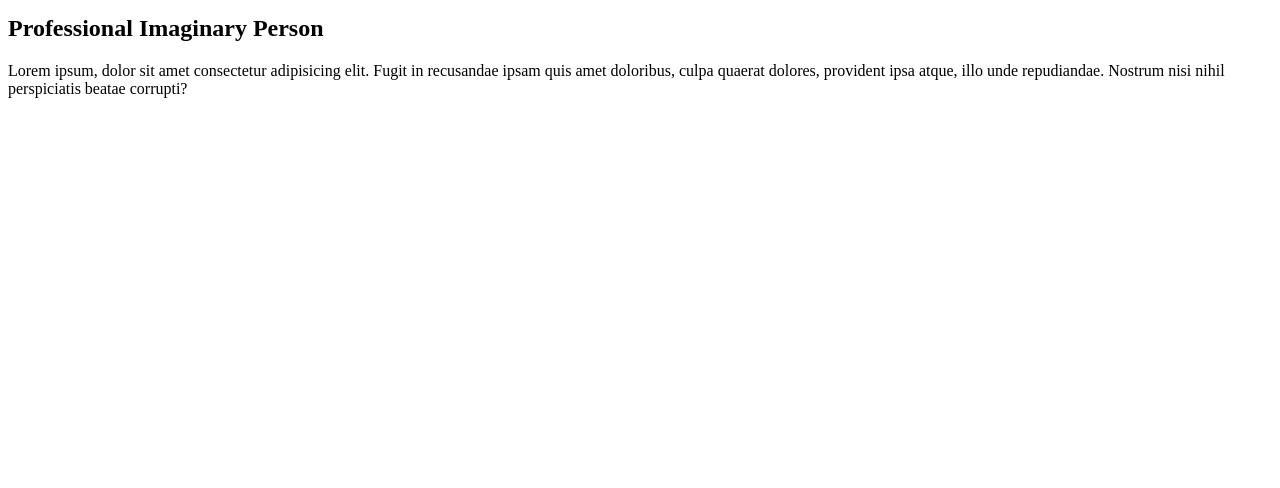
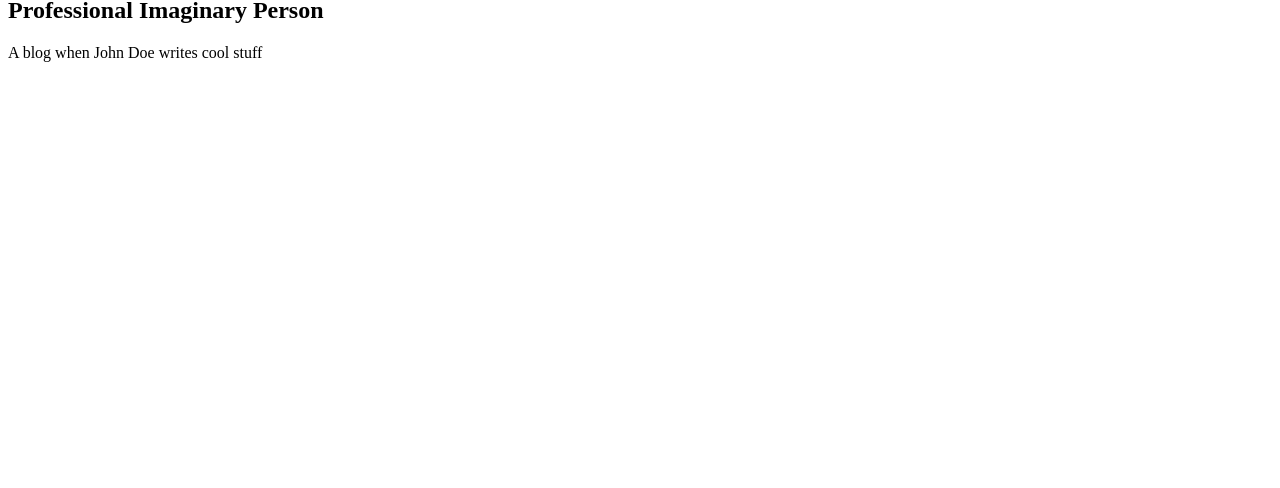
Before and after one commit to mrocha98/john-doe-blog, a Gatsby site: page / in a window 1280 px wide. Shown: the part 312-800 px from the top of the page. Built offline with nearby package versions, Linux system fonts and the light colour scheme; Gatsby itself is replaced by a stand-in of ours.

Commit message:
populate Profile with data from graphql

```diff
--- a/gatsby-config.js
+++ b/gatsby-config.js
@@ -3,8 +3,9 @@
 module.exports = {
   siteMetadata: {
     title: `John Doe blog`,
+    position: `Professional Imaginary Person`,
     description: `A blog when John Doe writes cool stuff`,
-    author: `John Doe`,
+    author: `John Doe`
   },
   plugins: [
     {
@@ -21,8 +22,8 @@
       resolve: `gatsby-source-filesystem`,
       options: {
         name: `images`,
-        path: `${__dirname}/src/images`,
-      },
+        path: `${__dirname}/src/images`
+      }
     },
     `gatsby-transformer-sharp`,
     `gatsby-plugin-sharp`,
@@ -35,12 +36,12 @@
         background_color: `#663399`,
         theme_color: `#663399`,
         display: `minimal-ui`,
-        icon: `src/images/gatsby-icon.png`, // This path is relative to the root of the site.
-      },
+        icon: `src/images/gatsby-icon.png` // This path is relative to the root of the site.
+      }
     },
     `gatsby-plugin-styled-components`
     // this (optional) plugin enables Progressive Web App + Offline functionality
     // To learn more, visit: https://gatsby.dev/offline
     // `gatsby-plugin-offline`,
-  ],
+  ]
 }
--- a/src/components/Profile/profile.component.tsx
+++ b/src/components/Profile/profile.component.tsx
@@ -1,20 +1,42 @@
 import React from 'react'
+import { useStaticQuery, graphql } from 'gatsby'
 
 import * as S from './profile.styles'
 
 export type ProfileProps = {}
 
 export const Profile = ({}: ProfileProps) => {
+  const {
+    site: {
+      siteMetadata: { title, description, position }
+    }
+  } = useStaticQuery<Data>(graphql`
+    query MySiteData {
+      site {
+        siteMetadata {
+          title
+          position
+          description
+        }
+      }
+    }
+  `)
+
   return (
     <S.Wraper>
-      <h1>John Doe</h1>
-      <h2>Professional Imaginary Person</h2>
-      <p>
-        Lorem ipsum, dolor sit amet consectetur adipisicing elit. Fugit in
-        recusandae ipsam quis amet doloribus, culpa quaerat dolores, provident
-        ipsa atque, illo unde repudiandae. Nostrum nisi nihil perspiciatis
-        beatae corrupti?
-      </p>
+      <h1>{title}</h1>
+      <h2>{position}</h2>
+      <p>{description}</p>
     </S.Wraper>
   )
 }
+
+type Data = {
+  site: {
+    siteMetadata: {
+      title: string
+      position: string
+      description: string
+    }
+  }
+}
```
